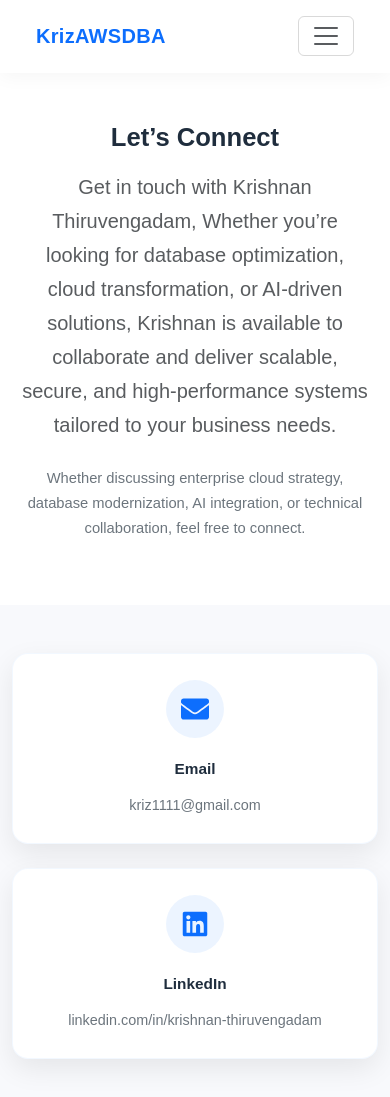
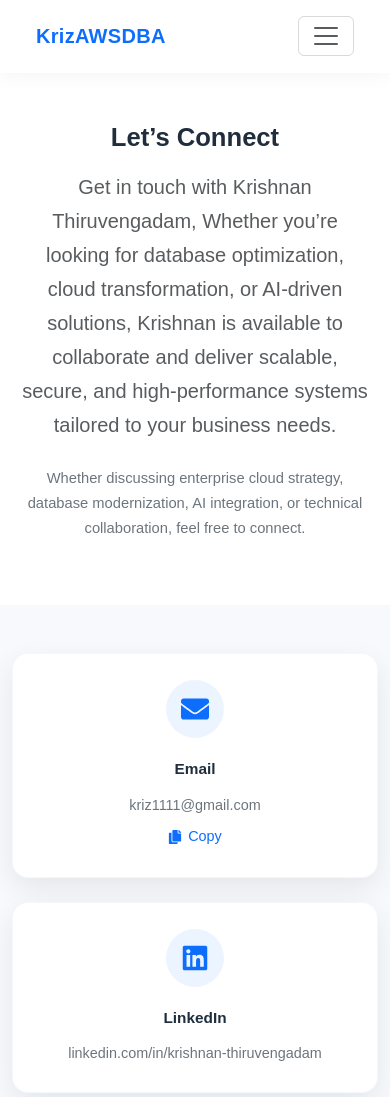
Before and after one commit to raajkumardevops/KrizAwsDba, a React (Vite) app: page /contact in a window 390 px wide. Shown: the top 1097 px of the page. Built offline with nearby package versions, Linux system fonts and the light colour scheme.

Commit message:
the email problem solved in mobile and desktop

```diff
--- a/src/components/ContactCards/ContactCards.css
+++ b/src/components/ContactCards/ContactCards.css
@@ -118,3 +118,26 @@
     font-size: 0.9rem;
   }
 }
+
+.contact-value {
+  margin-bottom: 10px;
+  word-break: break-word;
+}
+
+.copy-btn {
+  margin-top: 8px;
+  border: none;
+  background: transparent;
+  color: #0d6efd;
+  font-size: 0.9rem;
+  cursor: pointer;
+  display: inline-flex;
+  align-items: center;
+  gap: 6px;
+  transition: 0.3s ease;
+}
+
+.copy-btn:hover {
+  color: #084298;
+  transform: translateY(-1px);
+}
--- a/src/components/ContactCards/ContactCards.jsx
+++ b/src/components/ContactCards/ContactCards.jsx
@@ -1,25 +1,53 @@
 import "./ContactCards.css";
-import { FaEnvelope, FaLinkedin } from "react-icons/fa";
+import { FaEnvelope, FaLinkedin, FaCopy } from "react-icons/fa";
 
 function ContactCards() {
+
   const contacts = [
     {
       icon: <FaEnvelope size={28} className="text-primary" />,
       title: "Email",
       value: "kriz1111@gmail.com",
-      link: "https://mail.google.com/mail/?view=cm&fs=1&to=kriz1111@gmail.com"
+      type: "email"
     },
     {
       icon: <FaLinkedin size={28} className="text-primary" />,
       title: "LinkedIn",
       value: "linkedin.com/in/krishnan-thiruvengadam",
-      link: "https://linkedin.com/in/krishnan-thiruvengadam-598258186/"
+      link: "https://linkedin.com/in/krishnan-thiruvengadam-598258186/",
+      type: "external"
     }
   ];
 
+  // 🔥 Detect Mobile Device
+  const isMobile = () => {
+    return /Android|iPhone|iPad|iPod/i.test(navigator.userAgent);
+  };
+
   const handleClick = (item) => {
-    // 🔥 Open everything properly
-    window.open(item.link, "_blank", "noopener,noreferrer");
+    if (item.type === "email") {
+
+      if (isMobile()) {
+        // 📱 Mobile → open mail app
+        window.location.href = `mailto:${item.value}`;
+      } else {
+        // 💻 Desktop → open Gmail compose
+        window.open(
+          `https://mail.google.com/mail/?view=cm&fs=1&to=${item.value}`,
+          "_blank",
+          "noopener,noreferrer"
+        );
+      }
+
+    } else {
+      window.open(item.link, "_blank", "noopener,noreferrer");
+    }
+  };
+
+  const handleCopy = (text, e) => {
+    e.stopPropagation();
+    navigator.clipboard.writeText(text);
+    alert("Email copied!");
   };
 
   return (
@@ -45,7 +73,20 @@ function ContactCards() {
                 </div>
 
                 <h5>{item.title}</h5>
-                <p>{item.value}</p>
+
+                <p className="contact-value">
+                  {item.value}
+                </p>
+
+                {/* 🔥 Copy button */}
+                {item.type === "email" && (
+                  <button
+                    className="copy-btn"
+                    onClick={(e) => handleCopy(item.value, e)}
+                  >
+                    <FaCopy size={14} /> Copy
+                  </button>
+                )}
 
               </div>
             </div>
```
